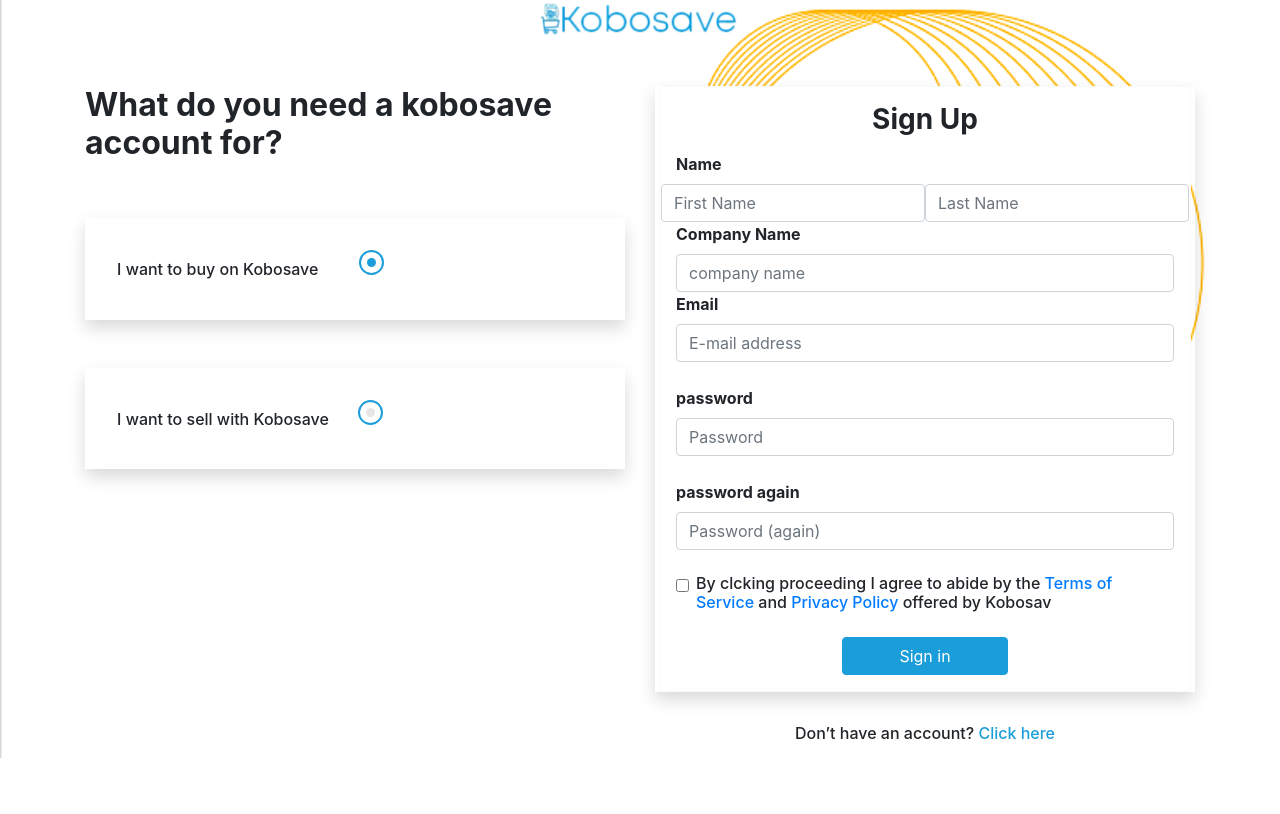
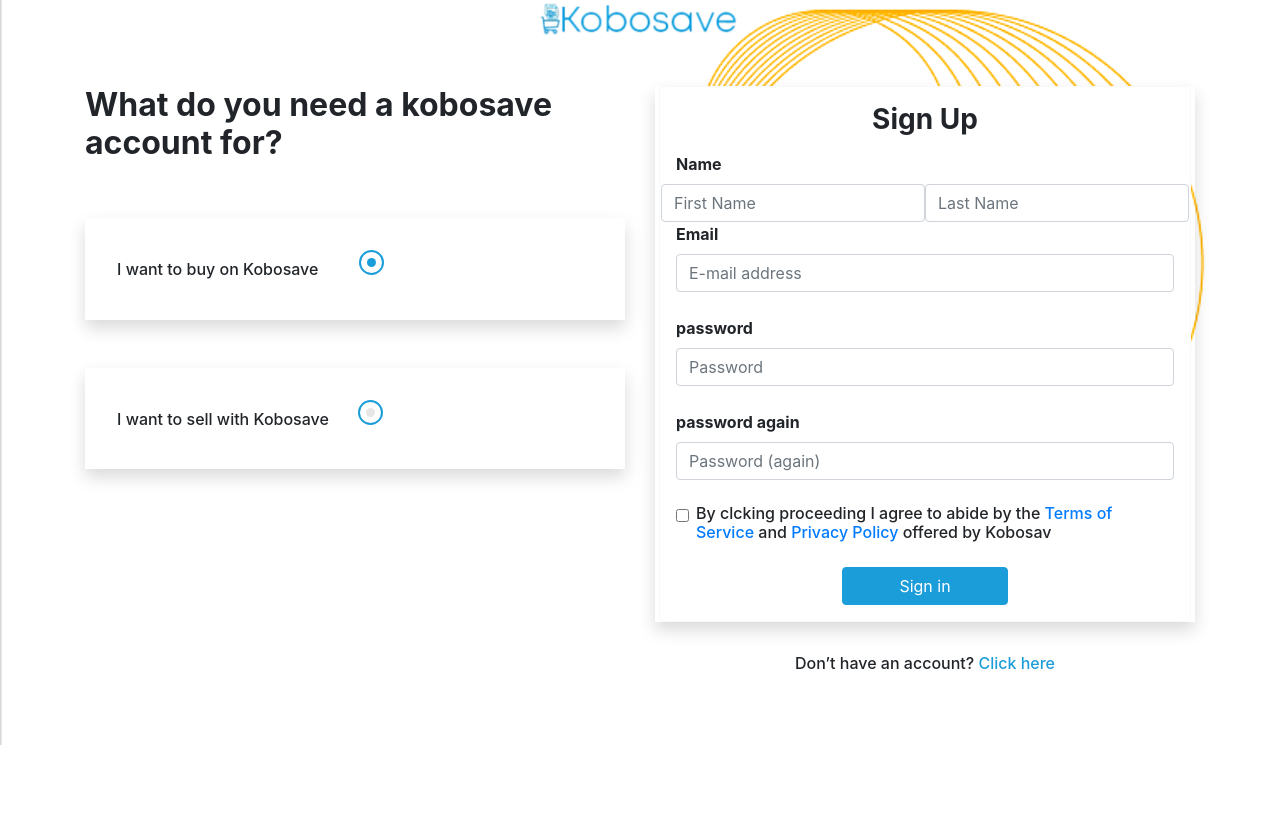
Before and after one commit to Joshijax/kobosave1, a Django app: page /accounts/signup/ in a window 1280 px wide. Shown: the top 814 px of the page. Run offline with Django 3.2, Linux system fonts and the light colour scheme; some libraries are stand-ins or nearby versions.

Commit message:
'commits'

```diff
--- a/templates/allauth/account/signup.html
+++ b/templates/allauth/account/signup.html
@@ -86,7 +86,7 @@
                                     </div>
                                 </div>
 
-                                <div id="comform">
+                                <div style="display:none;" id="comform">
                                     <label for="signupFormFormName"> Company Name</label>
                                     {% comment %} <input type="text" id="signupFormFormName" class="form-control"
                                         placeholder="Company Name"> {% endcomment %}
```
